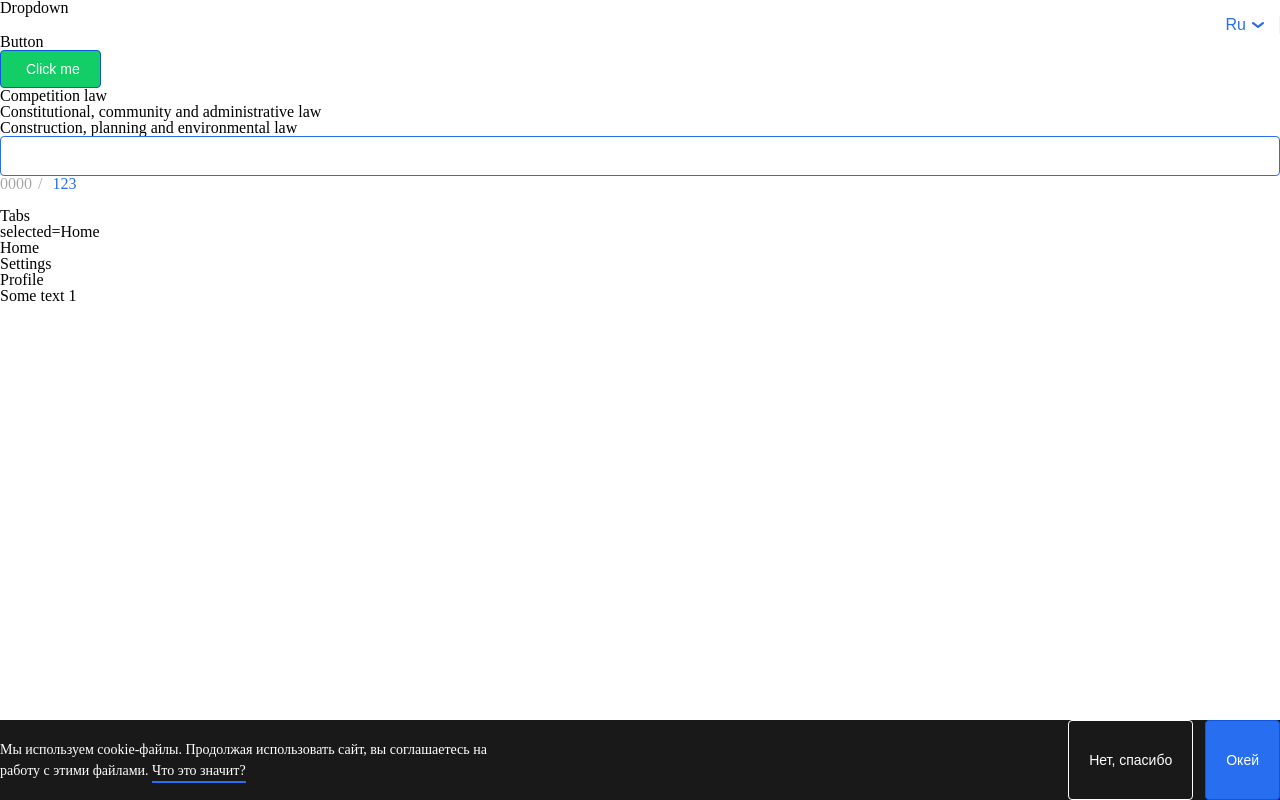
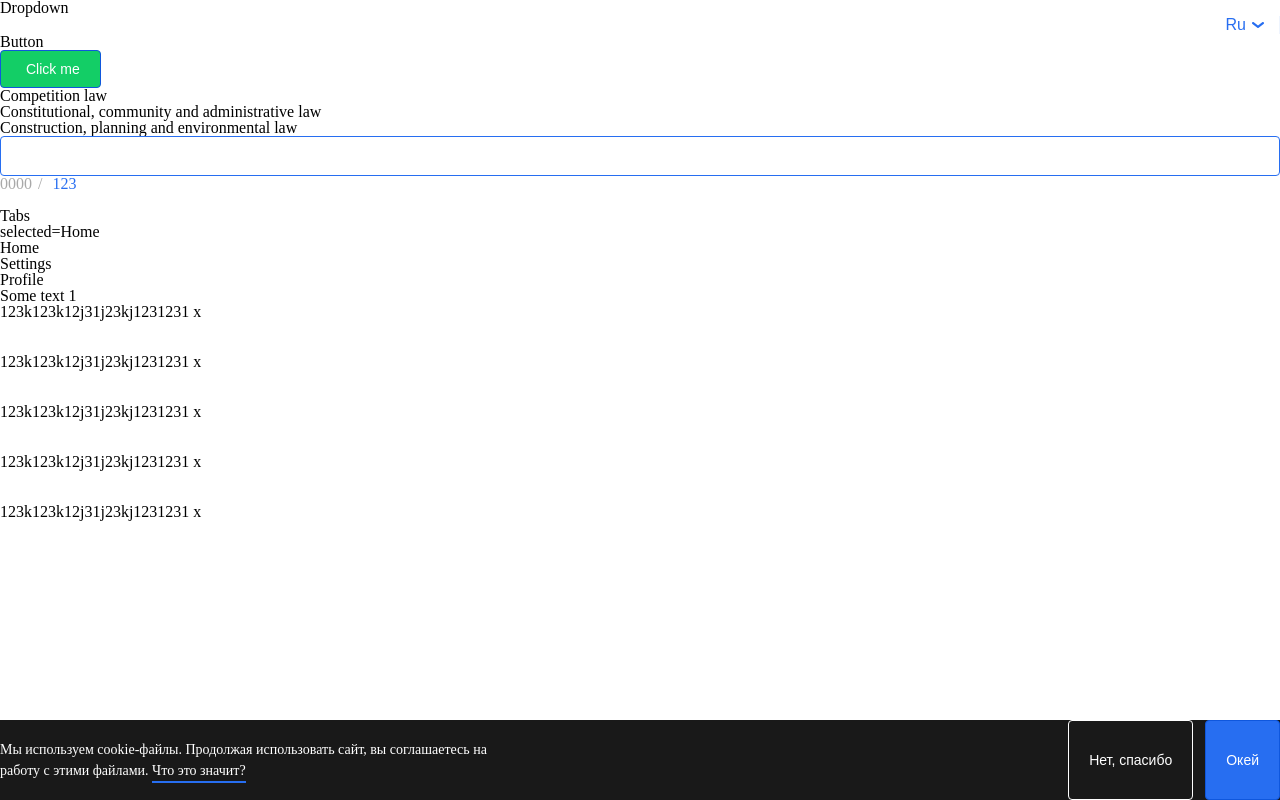
Before and after one commit to dzmitry-viartseika/components, a Vue app: page / in a window 1280 px wide. Built offline with nearby package versions, Linux system fonts and the light colour scheme.

Commit message:
added v-for position modal

```diff
--- a/src/App.vue
+++ b/src/App.vue
@@ -38,6 +38,15 @@
         </ul>
       </tabItem>
     </tabNav>
+    <div class="list">
+      <div v-for="item in list" :key="item.id" class="list__item" :ref="item.id">
+        {{ item.text }}
+        <i @click="openModal($event, item.id)">x</i>
+      </div>
+    </div>
+    <div ref="list" v-if="isVisibleModal && activeModal !== -1" class="modal">
+      {{  activeModal  }}
+    </div>
   </div>
 </template>
 
@@ -64,6 +73,8 @@ export default {
     myButton: buttonComponent,
   },
   data: () => ({
+    activeModal: -1,
+    isVisibleModal: false,
     newTypeService: '',
     cookieToken: false,
     items: [{
@@ -82,6 +93,28 @@ export default {
     }],
     tabs: ['Home', 'Settings', 'Profile'],
     selected: 'Home',
+    list: [
+      {
+        id: 1,
+        text: '123k123k12j31j23kj1231231',
+      },
+      {
+        id: 2,
+        text: '123k123k12j31j23kj1231231',
+      },
+      {
+        id: 3,
+        text: '123k123k12j31j23kj1231231',
+      },
+      {
+        id: 4,
+        text: '123k123k12j31j23kj1231231',
+      },
+      {
+        id: 5,
+        text: '123k123k12j31j23kj1231231',
+      },
+    ],
   }),
   computed: {
     breadCrumbs() {
@@ -115,6 +148,20 @@ export default {
     },
   },
   methods: {
+    openModal(e, id) {
+      const el = e.currentTarget;
+      console.log('el', el);
+      this.isVisibleModal = true;
+      if (this.activeModal !== id) this.activeModal = id;
+      else this.activeModal = -1;
+      console.log('id', id);
+      this.$nextTick(() => {
+        const left = el.getBoundingClientRect().x + 5;
+        const top = el.getBoundingClientRect().y + 41;
+        this.$refs.list.style.left = `${left}px`;
+        this.$refs.list.style.top = `${top}px`;
+      });
+    },
     test() {
       console.log('clicked button');
     },
@@ -143,6 +190,22 @@ export default {
     margin: 0 15px;
   }
 
+  .list {
+    width: 100%;
+
+    &__item {
+      height: 50px;
+      position: relative;
+    }
+  }
+
+  .modal {
+    position: absolute;
+    width: 100px;
+    height: 100px;
+    background: red;
+  }
+
   .vueperslides__track-inner {
     align-items: center;
   }
```
